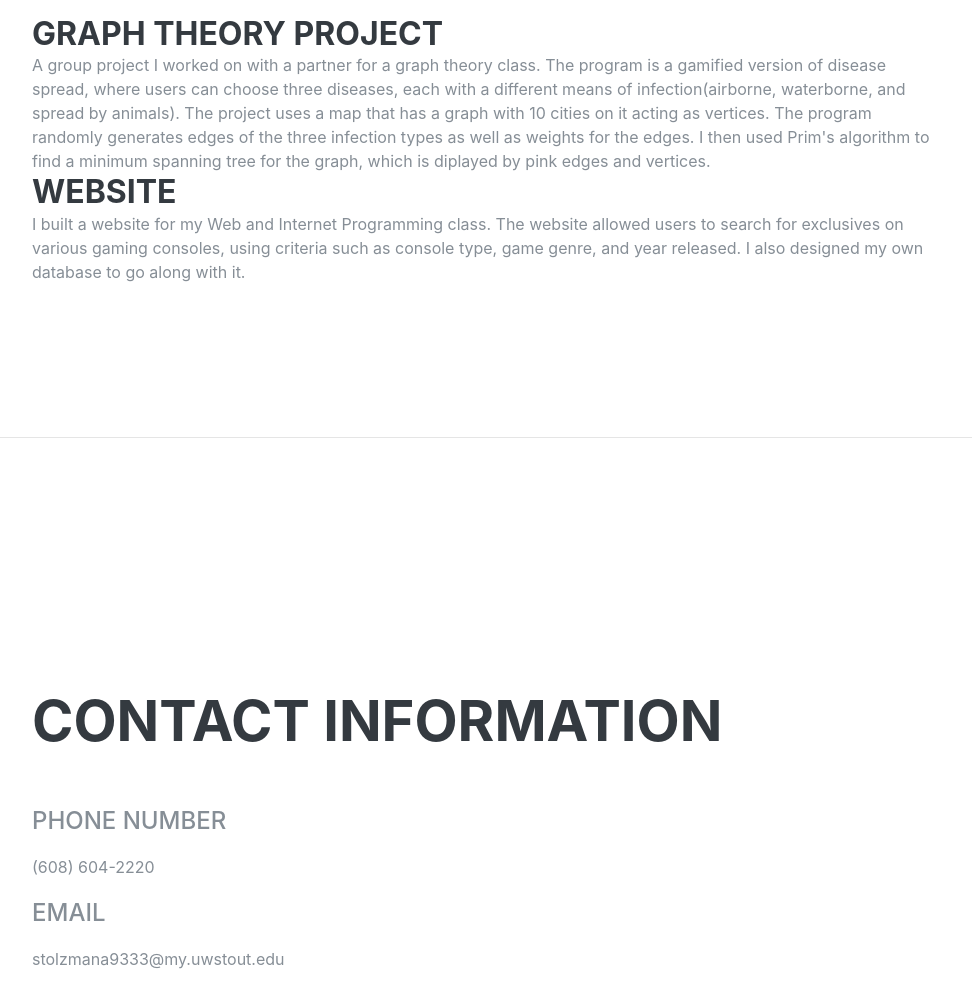
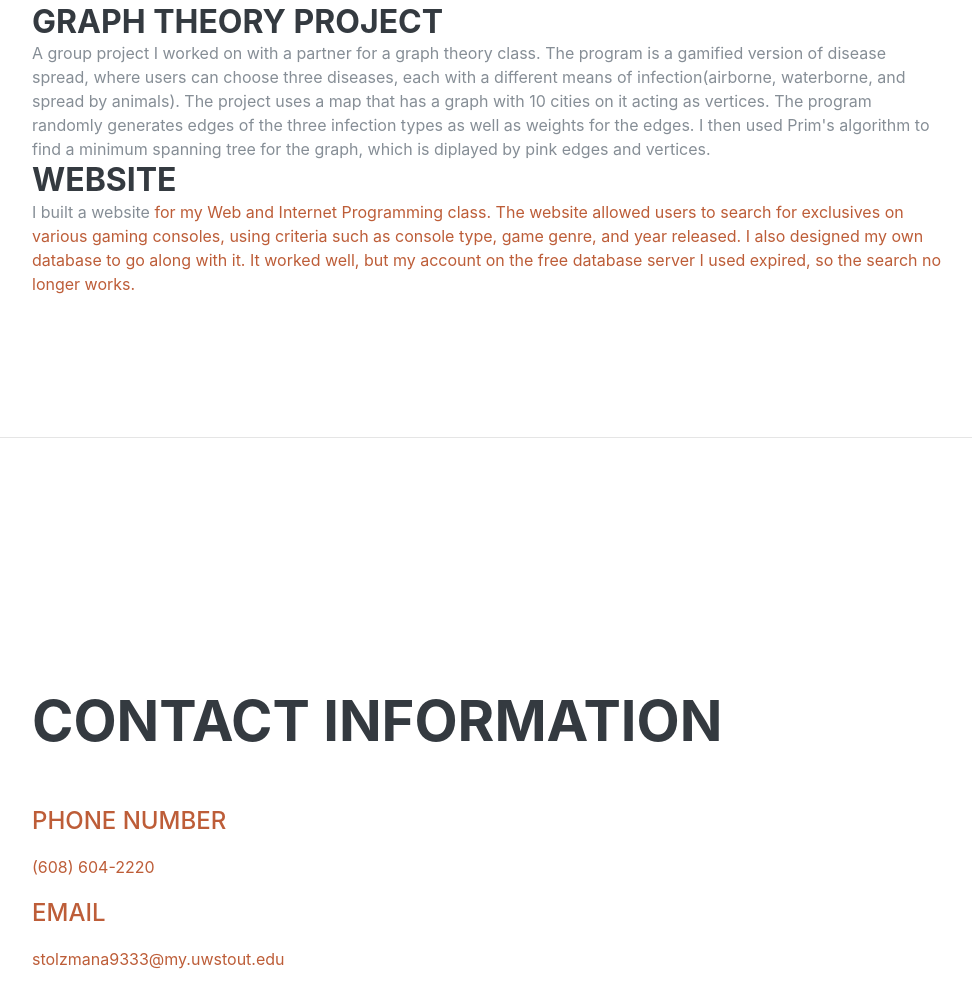
Before and after one commit to alexstolzman/Old-Portfolio, a plain HTML site: page index.html in a window 1280 px wide. Shown: the part 2805-3812 px from the top of the page, without its empty margins (288-1260 px from the left). Drawn offline with Linux system fonts and the light colour scheme; a web font is replaced by a local one.

Commit message:
Update index.html

```diff
--- a/index.html
+++ b/index.html
@@ -187,8 +187,9 @@
         <div class="resume-item d-flex flex-column flex-md-row justify-content-between">
           <div class="resume-content">
             <h3 class="mb-0">Website</h3>
-            <div>I built a website for my Web and Internet Programming class. The website allowed users to search for exclusives on various gaming consoles,
-              using criteria such as console type, game genre, and year released. I also designed my own database to go along with it.
+            <div>I built a website<a href="http://mscs-php.uwstout.edu/2019sp/cs/248/001/stolzmana9333/exclusives.html/"> for my Web and Internet Programming class. The website allowed users to search for exclusives on various gaming consoles,
+              using criteria such as console type, game genre, and year released. I also designed my own database to go along with it. It worked well, but my account on the
+              free database server I used expired, so the search no longer works.
             </div>
           </div>
         </div>
```
